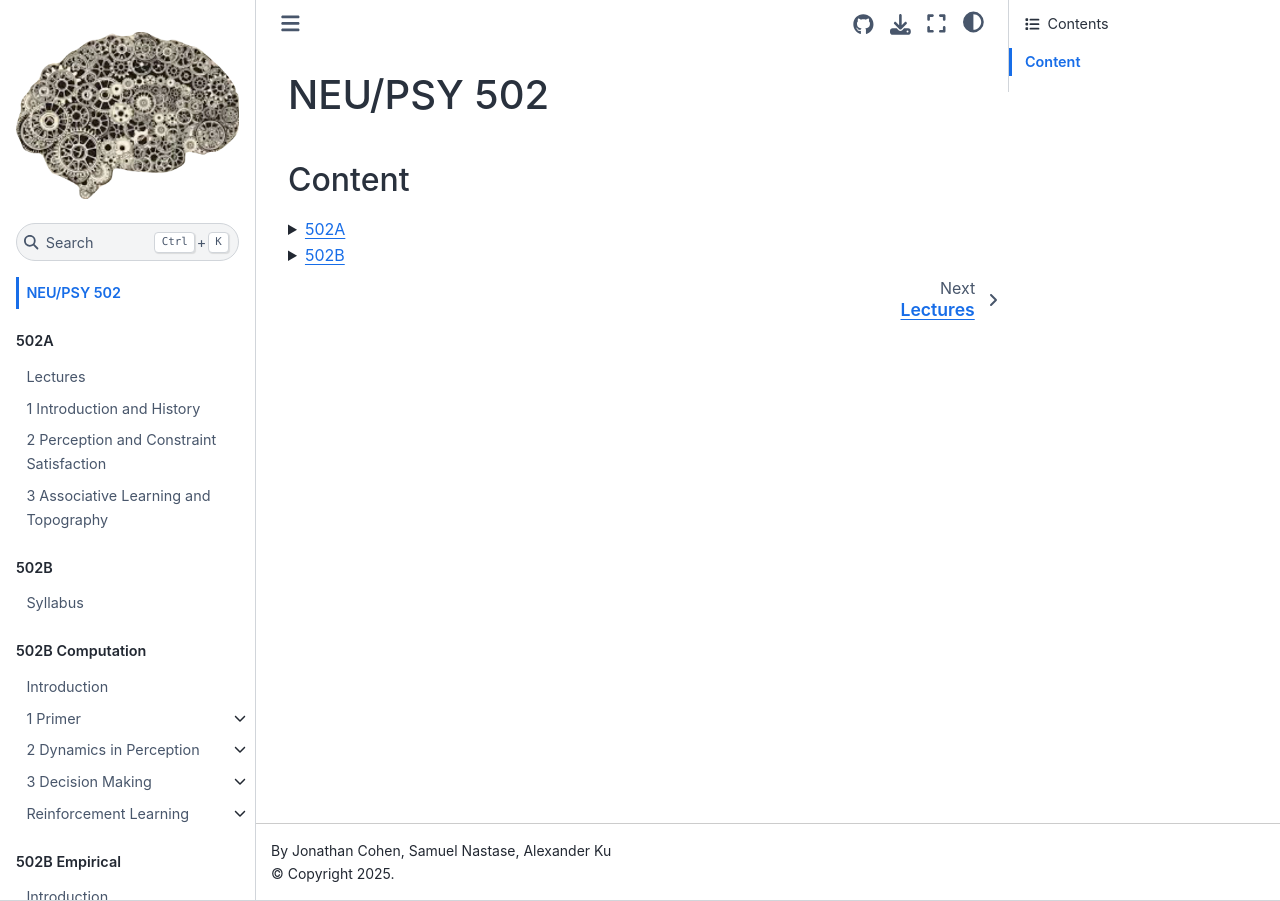
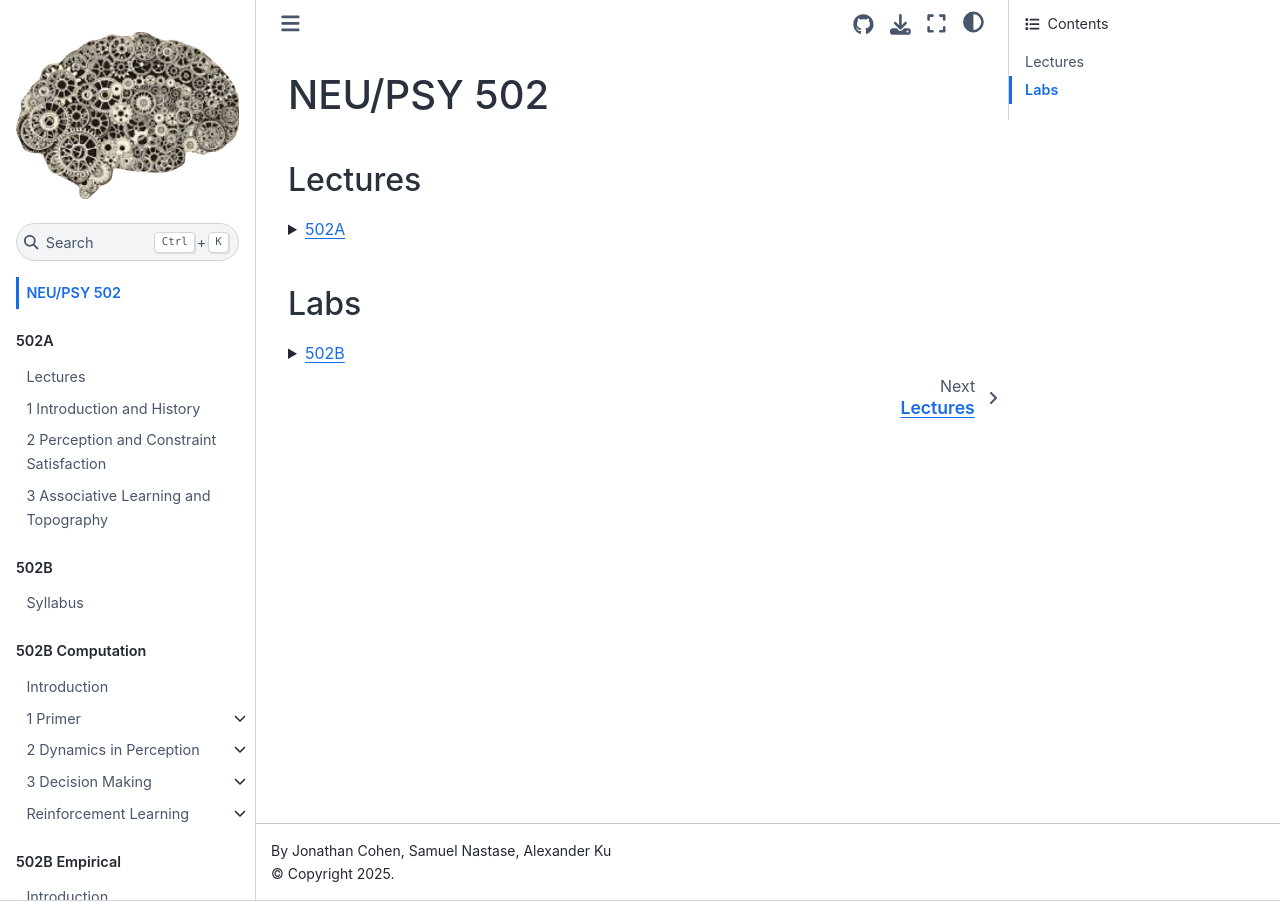
Before and after one commit to PrincetonUniversity/NEU-PSY-502, a Jupyter Book: the page built from website/intro.md, in a window 1280 px wide. Built offline with Jupyter Book 1.0.4 settings and Sphinx 7.4.7 and the Sphinx Book theme 1.1.4, drawn with Linux system fonts in a browser that asks for light colours; pages that are not in the unit, such as notebooks, are missing from menus.

Commit message:
Tweaking of organization / headings

```diff
--- a/website/intro.md
+++ b/website/intro.md
@@ -1,7 +1,6 @@
 # NEU/PSY 502
 
-## Content
-
+### Lectures
 <details><summary><a href="content/502A/syllabus.html">502A</a></summary>
   <ul>
     <li><a href="content/502A/Class%201/intro.html">Class 1: Introduction and History</a></li>
@@ -9,6 +8,8 @@
     <li><a href="content/502A/Class%203/intro.html">Class 3: Associative Learning and Topography</a></li>
   </ul>
 </details>
+
+### Labs
 <details><summary><a href="content/502B/intro.html">502B</a></summary>
   <ul>
     <li><a href="content/502B/Computation/intro.html">Computational Modelling</a></li>
```
